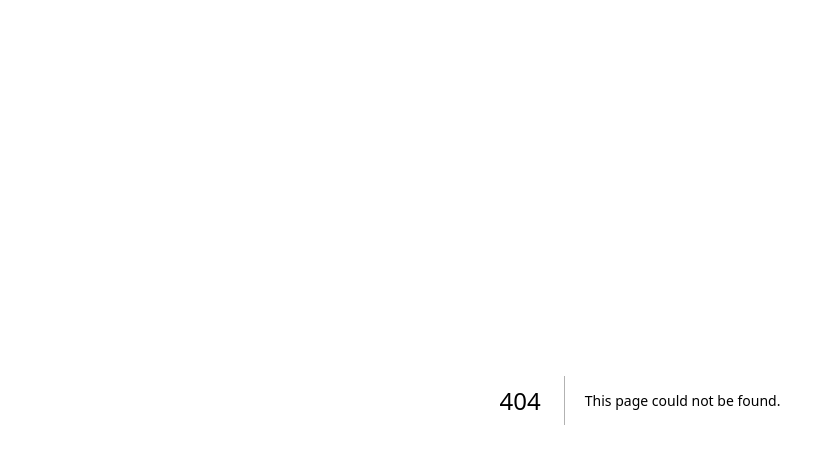
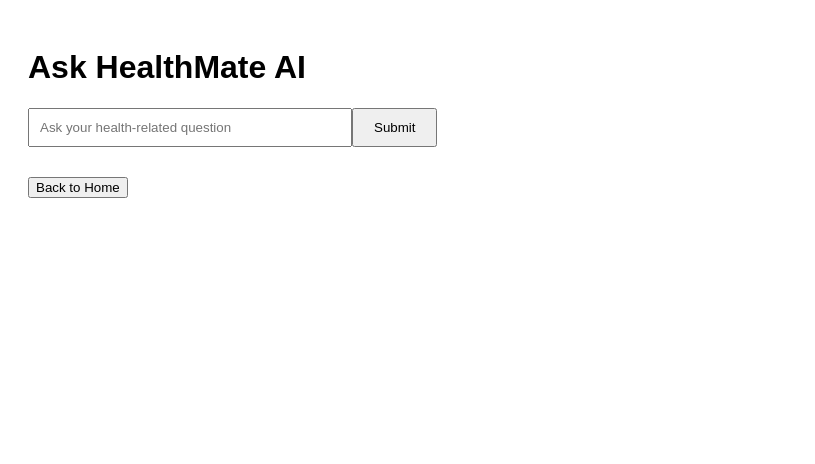
Before and after one commit to PoeticWater/HealthMateV2, a Next.js app: page /askai in a window 1280 px wide. Before the commit this address had no page. Shown: the top 464 px of the page, without its empty margins (0-815 px from the left). Built offline with nearby package versions, Linux system fonts and the light colour scheme.

Commit message:
Added OpenAI Integration

```diff
--- /dev/null
+++ b/src/pages/api/askai.js
@@ -0,0 +1,45 @@
+export default async function handler(req, res) {
+
+    if (req.method !== 'POST') {
+        return res.status(405).json({ error: 'Only POST requests allowed'})
+    }
+
+    const { question } = req.body;
+    const apiKey = process.env.OPENAI_API_KEY;
+    console.log('🔍 API key loaded:', apiKey);
+
+    if (!apiKey) {
+        return res.status(500).json({ error: 'API key is not set.' });
+    }
+
+    try {
+        const response = await fetch('https://api.openai.com/v1/chat/completions', {
+            method: 'POST',
+            headers: {
+                'Authorization': 'Bearer ${apiKey}',
+                'Content-Type': 'application/json',
+            },
+            body: JSON.stringify({
+                model: 'gpt-3.5-turbo',
+                messages: [
+                    { role: 'system', content: 'You are a helpful health assistant.' },
+                    { role: 'user', content: question },
+                ],
+            }),
+        });
+
+        const data = await response.json();
+        console.log('🔍 OpenAI response:', JSON.stringify(data, null, 2));
+
+        let answer = 'No valid response received.';
+        if (Array.isArray(data?.choices) && data.choices[0]?.message?.content) {
+            answer = data.choices[0].message.content;
+       }
+
+    res.status(200).json({ answer });
+
+    } catch (err) {
+        console.error('Error from OpenAI:', err);
+        res.status(500).json({ error: 'Failed to get response from OpenAI' });
+    }
+}
--- /dev/null
+++ b/src/pages/askai.js
@@ -0,0 +1,57 @@
+import { useState } from 'react';
+import Link from 'next/link';
+
+export default function AskAIPage() {
+
+    const [ques, setQues] = useState('');
+    const [resp, setResp] = useState('');
+    const [load, setLoad] = useState(false);
+
+    async function handleAskAI(e) {
+        e.preventDefault();
+        setLoad(true);
+        setResp('');
+
+        const res = await fetch('/api/askai', {
+            method: 'POST',
+            headers: { 'Content-Type': 'application/json' },
+            body: JSON.stringify({ question: ques }),
+        });
+
+        const data = await res.json();
+        setResp(data.answer);
+        setLoad(false);
+    }
+
+    return (
+        <div style={{ padding: 20, fontFamily: 'Arial' }}>
+            <h1>Ask HealthMate AI</h1>
+
+            <form onSubmit={handleAskAI}>
+                <input
+                    type="text"
+                    placeholder="Ask your health-related question"
+                    value={ques}
+                    onChange={(e) => setQues(e.target.value)}
+                    style={{ width: '300px', padding: '10px', marginBottom: '10px' }}
+                />
+                <button type="submit" style={{ padding: '10px 20px' }}>
+                    Submit
+                </button>
+            </form>
+
+            {load && <p>Loading...</p>}
+
+            {resp && (
+                <div style={{ marginTop: '20px', padding: '10px', backgroundColor: '#f0f0f0' }}>
+                    <h2>HealthMate AI says:</h2>
+                    <p>{resp}</p>
+                </div>
+            )}
+
+            <Link href="/">
+                <button style={{ marginTop: '20px' }}>Back to Home</button>
+            </Link>
+        </div>
+    );
+}
```
Also changed, not shown: src/pages/index.js (+8 -3 lines).
